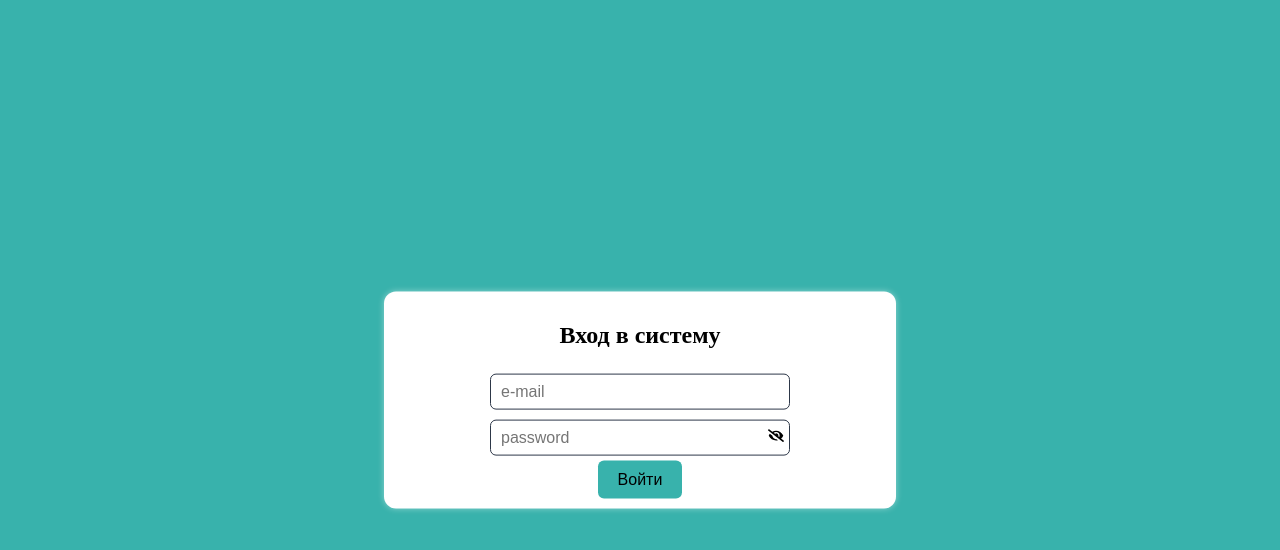
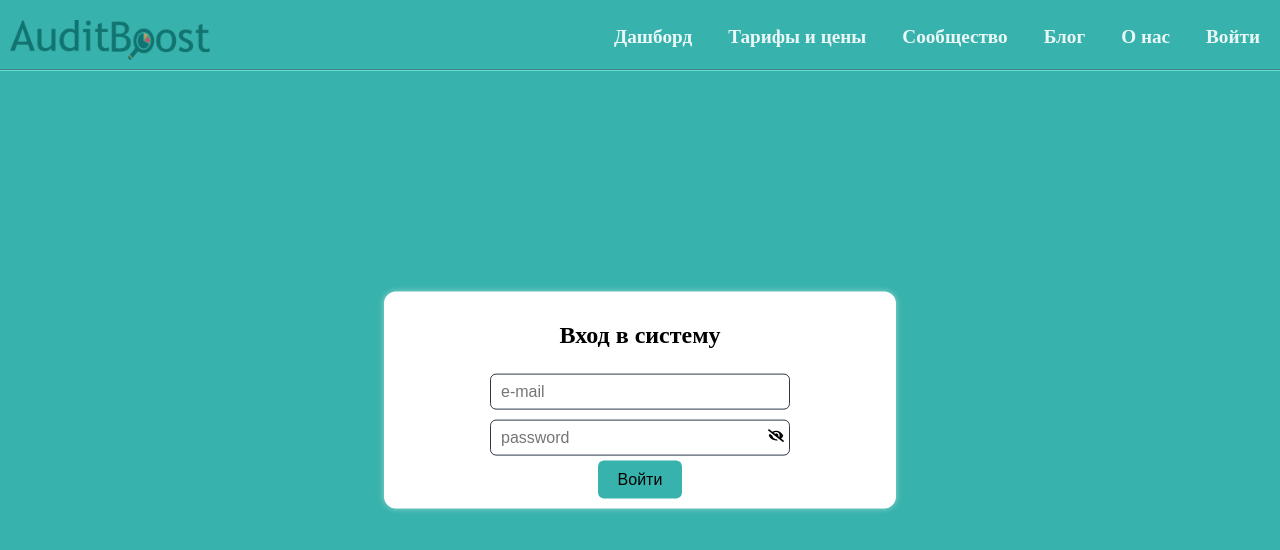
Before and after one commit to Dveyn/analizSait, a Next.js app in the folder packages/client/: page /signin in a window 1280 px wide. Shown: the top 550 px of the page. Built offline with nearby package versions, Linux system fonts and the light colour scheme; no server answers.

Commit message:
[ADD] header pages

```diff
--- /dev/null
+++ b/packages/client/src/components/base/header/header.module.css
@@ -0,0 +1,63 @@
+.logo {
+  max-width: 200px;
+  min-width: 120px;
+}
+
+.logo img {
+  width: 100%;
+}
+
+.header {
+  width: 100%;
+  padding: 10px 10px 5px 10px;
+  display: flex;
+  justify-content: space-between;
+  align-items: flex-end;
+  border-bottom: 2px groove #69D9D4;
+}
+
+.nav ul {
+    display: grid;
+    grid-auto-flow: column;
+    grid-gap: 1em;
+}
+
+.item {
+  color: #fff;
+  list-style-type: none;
+  margin: 0 10px;
+  font-size: 1.2em;
+  cursor: pointer;
+}
+
+
+.item {
+  position: relative;
+  font-weight: 600;
+  text-decoration: none;
+  color: #FFFFFF;
+  opacity: .9;
+  transition: opacity .3s cubic-bezier(.51, .92, .24, 1);
+}
+
+.item::after {
+  --scale: 0;
+  content: '';
+  position: absolute;
+  left: 0;
+  right: 0;
+  top: 100%;
+  height: 3px;
+  background: linear-gradient(135deg, #127470, #BF9E5D);
+  transform: scaleX(var(--scale));
+  transform-origin: var(--x) 50%;
+  transition: transform .3s cubic-bezier(.51, .92, .24, 1);
+}
+
+.item:hover {
+  opacity: 1;
+}
+
+.item:hover::after {
+  --scale: 1;
+}
--- a/packages/client/src/components/base/header/header.tsx
+++ b/packages/client/src/components/base/header/header.tsx
@@ -1,5 +1,35 @@
-import React from "react";
+import React, { useEffect, useRef } from "react";
+import styles from "./header.module.css";
 
 export const Header = () => {
-  return <></>
+  const handleMouseEnterLeave = (e: React.MouseEvent<HTMLLIElement, MouseEvent>) => {
+    const elem = e.currentTarget as HTMLLIElement;
+    const tolerance = 10;
+    const left = 0;
+    const right = elem.clientWidth;
+    let x = e.pageX - elem.offsetLeft;
+
+    if (x - tolerance < left) x = left
+    if (x + tolerance > right) x = right
+
+    elem.style.setProperty('--x', `${x}px`)
+  };
+
+  return (
+    <header className={styles.header}>
+      <a href="/" className={styles.logo}>
+        <img src="/media/audit_logo.png" alt="audit boost" />
+      </a>
+      <nav className={styles.nav} >
+        <ul>
+          <li className={styles.item} onMouseEnter={handleMouseEnterLeave} onMouseLeave={handleMouseEnterLeave}>Дашборд</li>
+          <li className={styles.item} onMouseEnter={handleMouseEnterLeave} onMouseLeave={handleMouseEnterLeave}>Тарифы и цены</li>
+          <li className={styles.item} onMouseEnter={handleMouseEnterLeave} onMouseLeave={handleMouseEnterLeave}>Сообщество</li>
+          <li className={styles.item} onMouseEnter={handleMouseEnterLeave} onMouseLeave={handleMouseEnterLeave}>Блог</li>
+          <li className={styles.item} onMouseEnter={handleMouseEnterLeave} onMouseLeave={handleMouseEnterLeave}>О нас</li>
+          <li className={styles.item} onMouseEnter={handleMouseEnterLeave} onMouseLeave={handleMouseEnterLeave}>Войти</li>
+        </ul>
+      </nav>
+    </header>
+  );
 }
--- a/packages/client/src/pages/_app.tsx
+++ b/packages/client/src/pages/_app.tsx
@@ -1,4 +1,5 @@
 
+import { Header } from '@@/components/base/header/header'
 import '@@/styles/globals.css'
 import { AuthWrapper } from '@@/unitls/authWrapper'
 import type { AppProps } from 'next/app'
@@ -7,6 +8,7 @@ export default function App({ Component, pageProps }: AppProps) {
   return (
     <>
       <AuthWrapper>
+        <Header />
         <Component {...pageProps} />
       </AuthWrapper>
     </>
```
Also changed, not shown: packages/client/public/media/audit_logo.png (added), 1 other file (tests, documents, lock files or other folders).
